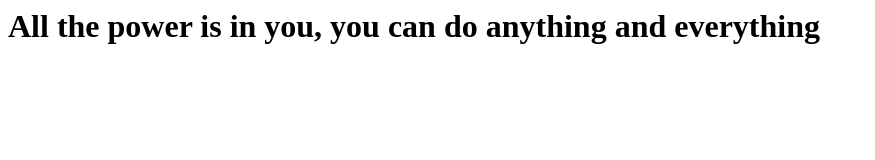
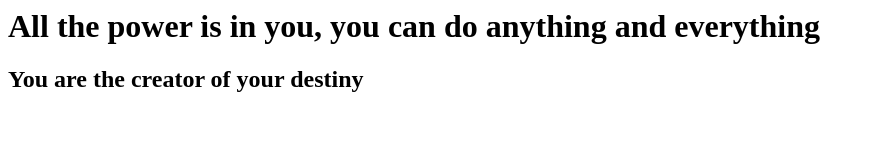
Before and after one commit to techpankajkr/firstgitrepo, a plain HTML site: page index.html in a window 1280 px wide. Shown: the whole page, without its empty margins (0-875 px from the left). Drawn offline with Linux system fonts and the light colour scheme.

Commit message:
added 2nd quote

```diff
--- a/index.html
+++ b/index.html
@@ -1,5 +1,6 @@
 <html>
     <body>
         <h1>All the power is in you, you can do anything and everything<h1>
+        <h2> You are the creator of your destiny <h2>
     <body>
 <html>
```
